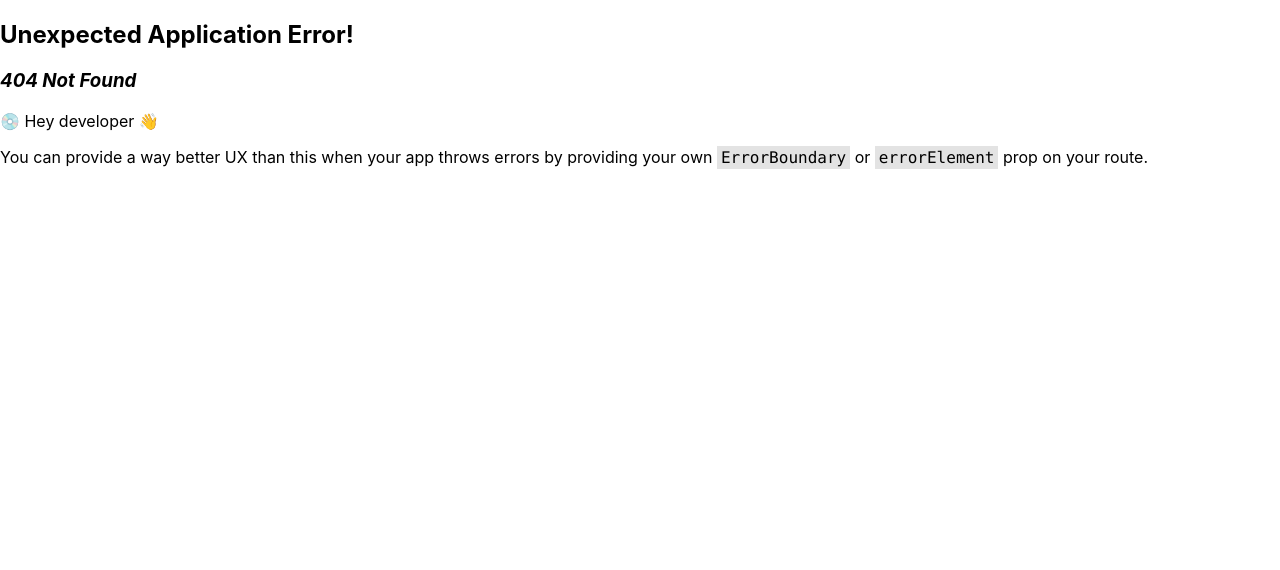
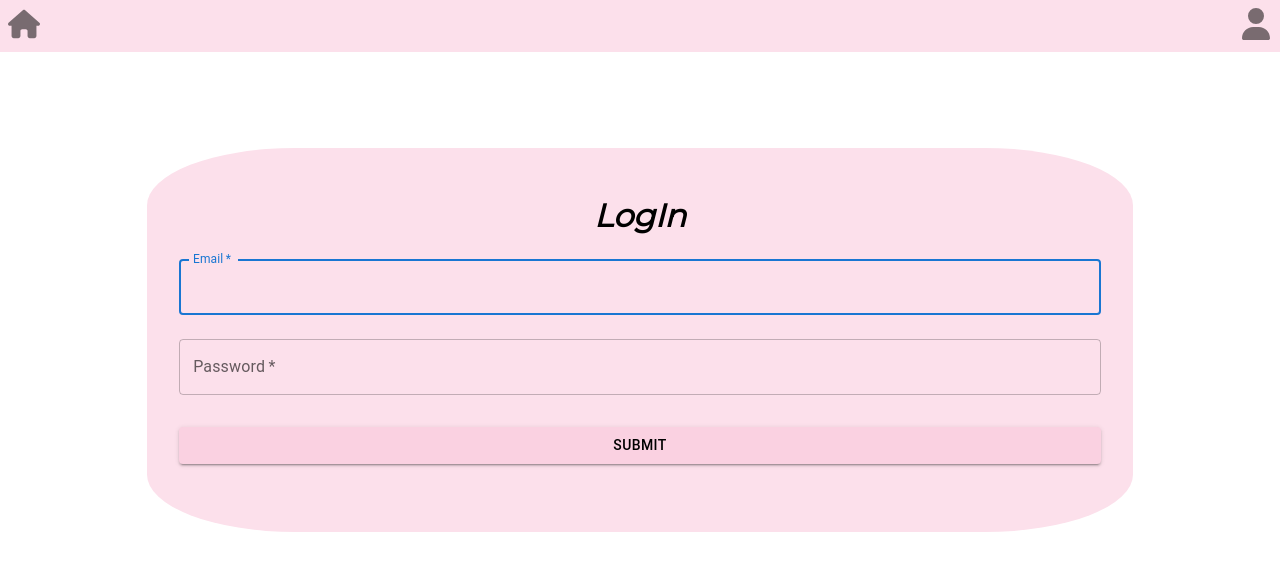
Before and after one commit to ElinaTodorova/checkpoint4, a React (Vite) app in the folder frontend/: page /login in a window 1280 px wide. Before the commit this address had no page. Shown: the top 570 px of the page. Built offline with nearby package versions, Linux system fonts and the light colour scheme.

Commit message:
Formulaire connexion

```diff
--- a/frontend/src/App.css
+++ b/frontend/src/App.css
@@ -1,56 +1,18 @@
-body {
+@import url("https://fonts.googleapis.com/css2?family=Montserrat&display=swap");
+@import url("https://fonts.googleapis.com/css2?family=Dancing+Script&family=Montserrat&display=swap");
+
+*,
+*::after,
+*::before {
+  padding: 0;
   margin: 0;
-  font-family: -apple-system, BlinkMacSystemFont, "Segoe UI", "Roboto", "Oxygen",
-    "Ubuntu", "Cantarell", "Fira Sans", "Droid Sans", "Helvetica Neue",
-    sans-serif;
-  -webkit-font-smoothing: antialiased;
-  -moz-osx-font-smoothing: grayscale;
+  box-sizing: border-box;
 }
 
-code {
-  font-family: source-code-pro, Menlo, Monaco, Consolas, "Courier New",
-    monospace;
+body {
+  font-family: "Montserrat", Arial, Helvetica, sans-serif;
 }
 
-.App {
-  text-align: center;
+h1 {
+  font-family: "Dancing Script", Arial, Helvetica, sans-serif;
 }
-
-.App-logo {
-  height: 40vmin;
-  pointer-events: none;
-}
-
-@media (prefers-reduced-motion: no-preference) {
-  .App-logo {
-    animation: App-logo-spin infinite 20s linear;
-  }
-}
-
-.App-header {
-  background-color: #282c34;
-  min-height: 100vh;
-  display: flex;
-  flex-direction: column;
-  align-items: center;
-  justify-content: center;
-  font-size: calc(10px + 2vmin);
-  color: white;
-}
-
-.App-link {
-  color: #61dafb;
-}
-
-@keyframes App-logo-spin {
-  from {
-    transform: rotate(0deg);
-  }
-  to {
-    transform: rotate(360deg);
-  }
-}
-
-button {
-  font-size: calc(10px + 2vmin);
-}
--- a/frontend/src/App.jsx
+++ b/frontend/src/App.jsx
@@ -1,42 +1,8 @@
-import Counter from "./components/Counter";
-import logo from "./assets/logo.svg";
-
 import "./App.css";
+import Header from "./components/header/Header";
 
 function App() {
-  return (
-    <div className="App">
-      <header className="App-header">
-        <img src={logo} className="App-logo" alt="logo" />
-        <p>Hello Vite + React !</p>
-
-        <Counter />
-
-        <p>
-          Edit <code>App.jsx</code> and save to test HMR updates.
-        </p>
-        <p>
-          <a
-            className="App-link"
-            href="https://reactjs.org"
-            target="_blank"
-            rel="noopener noreferrer"
-          >
-            Learn React
-          </a>
-          {" | "}
-          <a
-            className="App-link"
-            href="https://vitejs.dev/guide/features.html"
-            target="_blank"
-            rel="noopener noreferrer"
-          >
-            Vite Docs
-          </a>
-        </p>
-      </header>
-    </div>
-  );
+  return <Header />;
 }
 
 export default App;
--- a/frontend/src/components/Counter.jsx
+++ /dev/null
@@ -1,16 +0,0 @@
-import { useState } from "react";
-
-export default function Counter() {
-  const [count, setCount] = useState(0);
-
-  return (
-    <p>
-      <button
-        type="button"
-        onClick={() => setCount((oldCount) => oldCount + 1)}
-      >
-        count is: {count}
-      </button>
-    </p>
-  );
-}
--- /dev/null
+++ b/frontend/src/components/header/Header.jsx
@@ -0,0 +1,27 @@
+import { Link } from "react-router-dom";
+import style from "./Header.module.css";
+
+export default function Header() {
+  return (
+    <nav className={style.nav}>
+      <Link to="/">
+        <svg
+          className={style.homeIcon}
+          xmlns="http://www.w3.org/2000/svg"
+          viewBox="0 0 576 512"
+        >
+          <path d="M575.8 255.5c0 18-15 32.1-32 32.1h-32l.7 160.2c0 2.7-.2 5.4-.5 8.1V472c0 22.1-17.9 40-40 40H456c-1.1 0-2.2 0-3.3-.1c-1.4 .1-2.8 .1-4.2 .1H416 392c-22.1 0-40-17.9-40-40V448 384c0-17.7-14.3-32-32-32H256c-17.7 0-32 14.3-32 32v64 24c0 22.1-17.9 40-40 40H160 128.1c-1.5 0-3-.1-4.5-.2c-1.2 .1-2.4 .2-3.6 .2H104c-22.1 0-40-17.9-40-40V360c0-.9 0-1.9 .1-2.8V287.6H32c-18 0-32-14-32-32.1c0-9 3-17 10-24L266.4 8c7-7 15-8 22-8s15 2 21 7L564.8 231.5c8 7 12 15 11 24z" />
+        </svg>
+      </Link>
+      <Link to="/login">
+        <svg
+          className={style.userIcon}
+          xmlns="http://www.w3.org/2000/svg"
+          viewBox="0 0 448 512"
+        >
+          <path d="M224 256A128 128 0 1 0 224 0a128 128 0 1 0 0 256zm-45.7 48C79.8 304 0 383.8 0 482.3C0 498.7 13.3 512 29.7 512H418.3c16.4 0 29.7-13.3 29.7-29.7C448 383.8 368.2 304 269.7 304H178.3z" />
+        </svg>
+      </Link>
+    </nav>
+  );
+}
--- /dev/null
+++ b/frontend/src/components/header/Header.module.css
@@ -0,0 +1,19 @@
+.nav {
+  display: flex;
+  justify-content: space-between;
+  align-items: center;
+  padding: 0.5rem;
+  background-color: rgb(252, 224, 235);
+}
+
+.homeIcon {
+  width: 2rem;
+  height: 2rem;
+  fill: rgba(0, 0, 0, 0.523);
+}
+
+.userIcon {
+  width: 2rem;
+  height: 2rem;
+  fill: rgba(0, 0, 0, 0.523);
+}
--- /dev/null
+++ b/frontend/src/components/logIn/LogIn.jsx
@@ -0,0 +1,103 @@
+import { useState } from "react";
+import { useNavigate } from "react-router-dom";
+import Box from "@mui/material/Box";
+import TextField from "@mui/material/TextField";
+import Button from "@mui/material/Button";
+import style from "./LogIn.module.css";
+
+export default function LogIn() {
+  const [email, setEmail] = useState("");
+  const [password, setPassword] = useState("");
+  const [error, setError] = useState("");
+  const navigate = useNavigate();
+
+  const handleChangeEmail = (e) => {
+    setEmail(e.target.value);
+  };
+
+  const handleChangePassword = (e) => {
+    setPassword(e.target.value);
+  };
+
+  const handleSubmit = async (event) => {
+    event.preventDefault();
+
+    try {
+      // Appel à l'API pour créer un nouvel utilisateur
+      const response = await fetch(
+        `${import.meta.env.VITE_BACKEND_URL}/api/login`,
+        {
+          method: "post",
+          credentials: "include",
+          headers: { "Content-Type": "application/json" },
+          body: JSON.stringify({
+            email,
+            password,
+          }),
+        }
+      );
+
+      // Redirection vers la page de connexion si la création réussit
+      if (response.status === 200) {
+        // const user = await response.json();
+        navigate("/");
+      } else {
+        // Log des détails de la réponse en cas d'échec
+        setError("Email ou mot de passe incorrect");
+        navigate("/login");
+      }
+    } catch (err) {
+      // Log des erreurs possibles
+      console.error(err);
+    }
+  };
+  return (
+    <section className={style.section}>
+      <div className={style.contaier}>
+        <h2 className={style.title}>LogIn</h2>
+        <Box component="form" noValidate sx={{ mt: 1 }} onSubmit={handleSubmit}>
+          <TextField
+            margin="normal"
+            required
+            fullWidth
+            id="email"
+            label="Email"
+            name="email"
+            autoComplete="email"
+            value={email}
+            autoFocus
+            onChange={handleChangeEmail}
+          />
+          <TextField
+            margin="normal"
+            required
+            fullWidth
+            id="password"
+            label="Password"
+            name="password"
+            value={password}
+            autoComplete="password"
+            type="password"
+            onChange={handleChangePassword}
+          />
+          <p style={{ color: "red" }}>{error}</p>
+          <Button
+            type="submit"
+            fullWidth
+            variant="contained"
+            sx={{
+              mt: 3,
+              mb: 2,
+              backgroundColor: "rgb(250, 209, 225)",
+              color: "black",
+            }}
+            onClick={handleSubmit}
+            // disabled={null || !available}
+          >
+            Submit
+          </Button>
+        </Box>
+      </div>
+    </section>
+  );
+}
--- /dev/null
+++ b/frontend/src/components/logIn/LogIn.module.css
@@ -0,0 +1,21 @@
+.contaier {
+  width: 80%;
+  height: 24rem;
+  background-color: rgb(252, 224, 235);
+  padding: 2rem;
+  border-radius: 15%;
+}
+
+.section {
+  display: flex;
+  justify-content: center;
+  align-items: center;
+  margin: 6rem 1.5rem 1.5rem 1.5rem;
+}
+
+.title {
+  text-align: center;
+  font-style: italic;
+  font-size: 2rem;
+  margin-top: 1rem;
+}
--- a/frontend/src/main.jsx
+++ b/frontend/src/main.jsx
@@ -4,11 +4,16 @@ import ReactDOM from "react-dom/client";
 import { createBrowserRouter, RouterProvider } from "react-router-dom";
 
 import App from "./App";
+import LogInPage from "./pages/LogInPage";
 
 const router = createBrowserRouter([
   {
     path: "/",
     element: <App />,
+  },
+  {
+    path: "/login",
+    element: <LogInPage />,
   },
 ]);
 
--- /dev/null
+++ b/frontend/src/pages/LogInPage.jsx
@@ -0,0 +1,11 @@
+import Header from "../components/header/Header";
+import LogIn from "../components/logIn/LogIn";
+
+export default function LogInPage() {
+  return (
+    <>
+      <Header />
+      <LogIn />
+    </>
+  );
+}
```
Also changed, not shown: frontend/package.json (+6 -1 lines), 1 other file (tests, documents, lock files or other folders).
